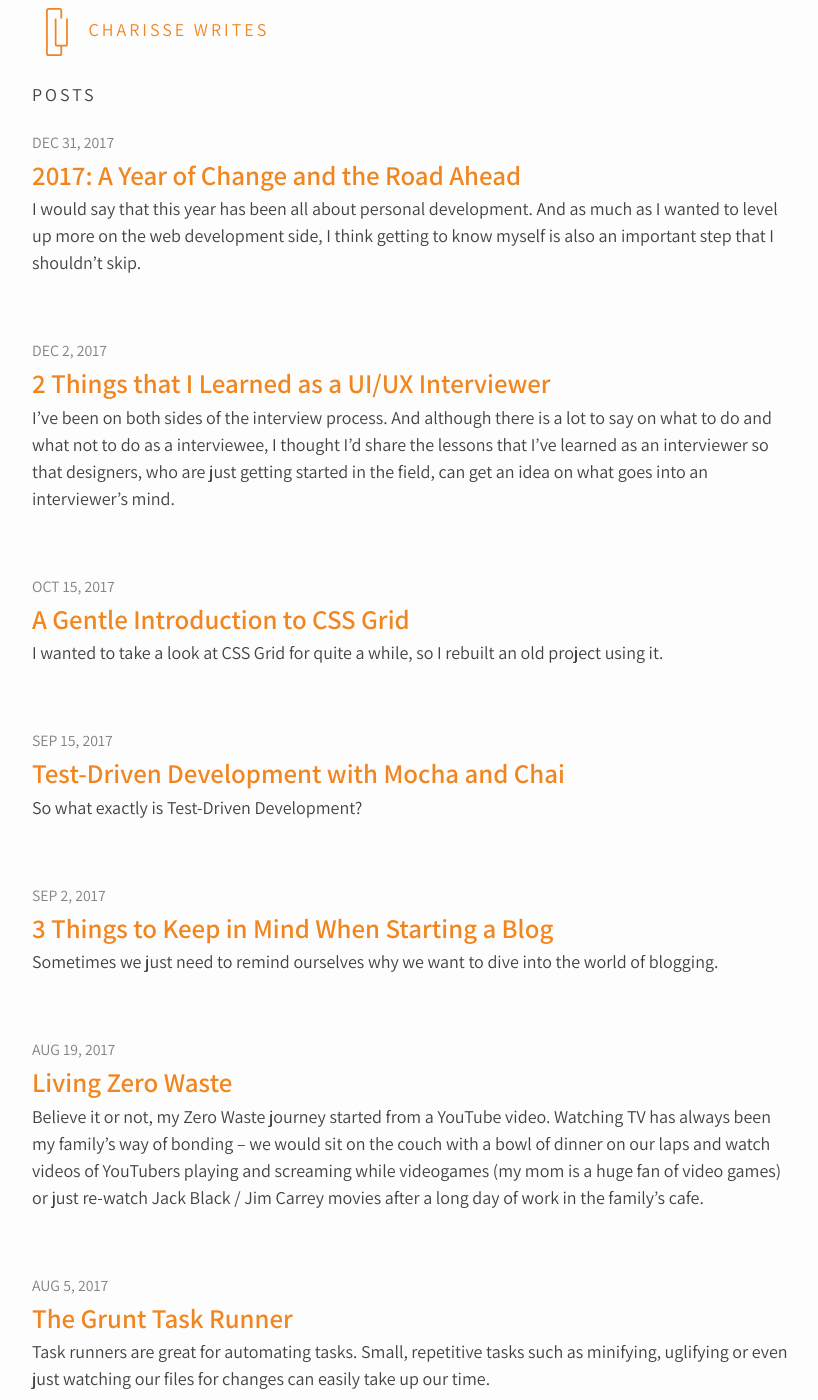
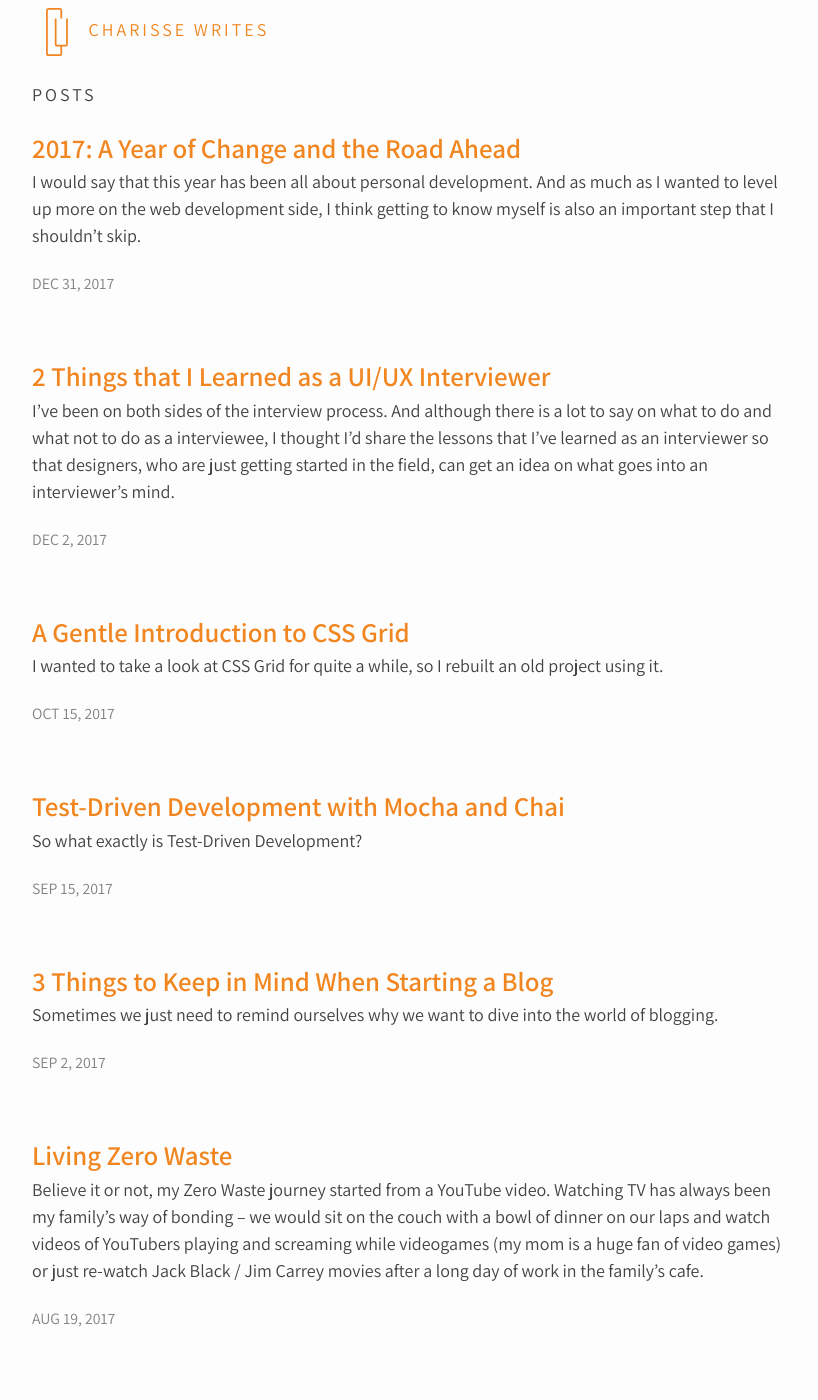
Before and after one commit to charisseysabel/chysbl-blog, a Jekyll site: the page built from index.md, in a window 1280 px wide and 1400 px high. Shown: the whole window, without its empty margins (228-1046 px from the left). Built offline with Jekyll 4.4.1, drawn with Linux system fonts in a browser that asks for light colours; some of the changed text lies outside the part shown.

Commit message:
style(home) Move date to the bottom of each post

```diff
--- a/_layouts/home.html
+++ b/_layouts/home.html
@@ -11,13 +11,13 @@ layout: default
   <ul class="post-list">
     {% for post in site.posts %}
       <li>
-        {% assign date_format = site.minima.date_format | default: "%b %-d, %Y" %}
-        <span class="post-meta">{{ post.date | date: date_format }}</span>
-
         <h2>
           <a class="post-link" href="{{ post.url | relative_url }}">{{ post.title | escape }}</a>
         </h2>
         {{post.excerpt}}
+
+        {% assign date_format = site.minima.date_format | default: "%b %-d, %Y" %}
+        <span class="post-meta">{{ post.date | date: date_format }}</span>
       </li>
     {% endfor %}
   </ul>
```
